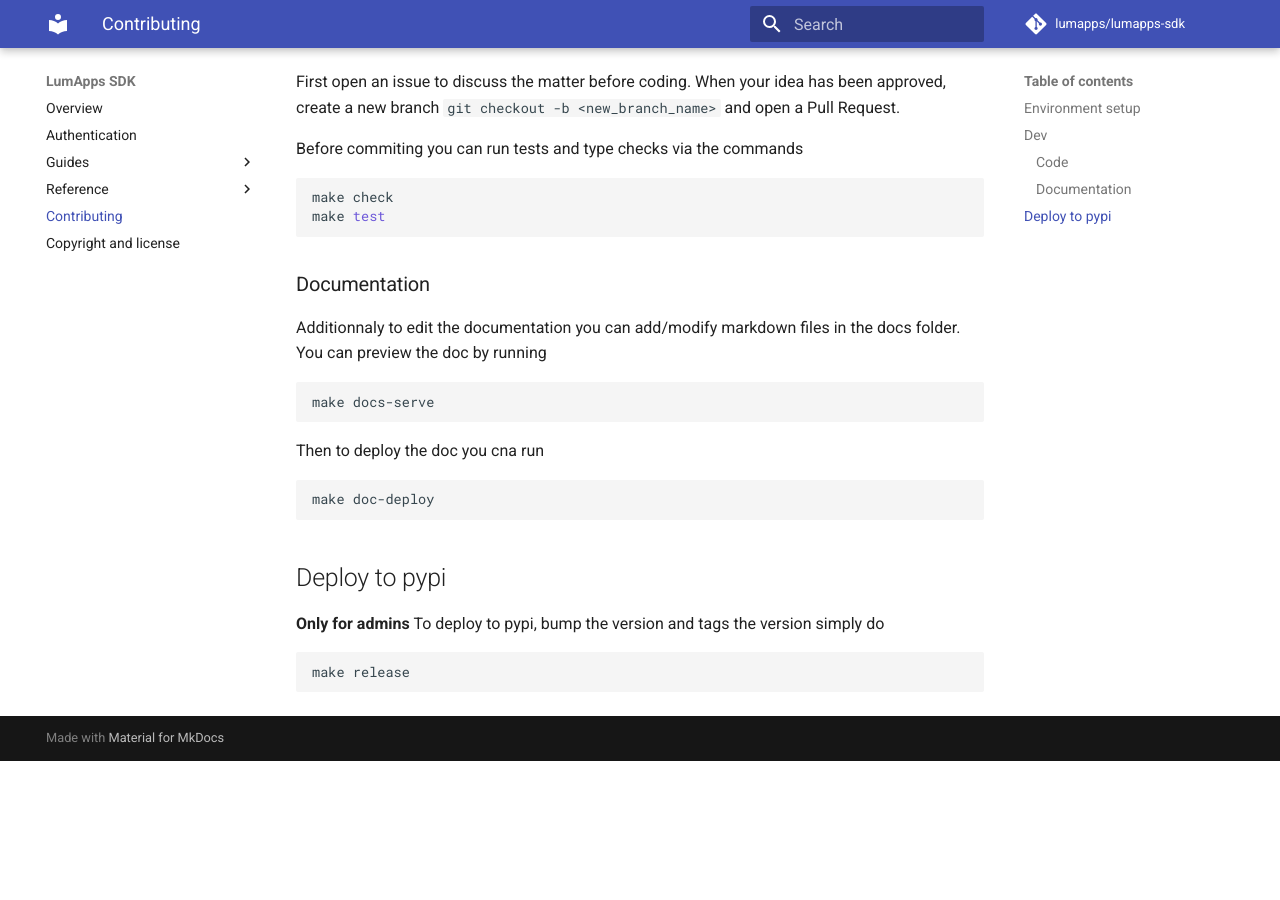
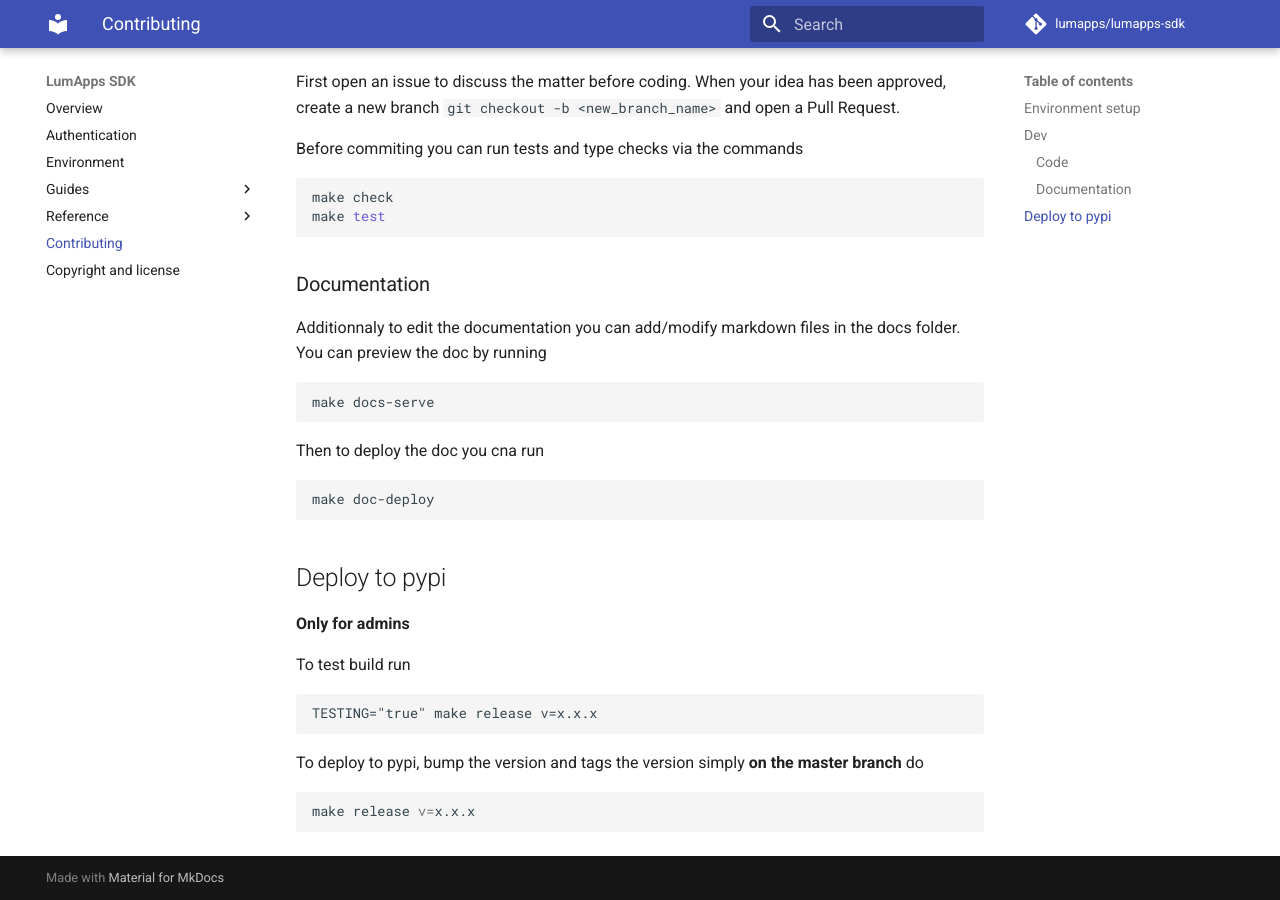
Before and after one commit to lumapps/lumapps-sdk, an MkDocs documentation site: the page built from docs/CONTRIBUTING.md, in a window 1280 px wide and 900 px high, scrolled down 513 px. Built offline with MkDocs 1.6.1 and Material for MkDocs 9.7.7, drawn with Linux system fonts in a browser that asks for light colours; comment, search, counter and statistics services are not loaded; before the commit the page ends 1274 px from its top, so only the background shows below that.

Commit message:
update doc

````diff
--- a/docs/CONTRIBUTING.md
+++ b/docs/CONTRIBUTING.md
@@ -46,8 +46,15 @@ make doc-deploy
 
 
 **Only for admins**
-To deploy to pypi, bump the version and tags the version simply do
+
+To test build run
+
+```
+TESTING="true" make release v=x.x.x
+```
+
+To deploy to pypi, bump the version and tags the version simply **on the master branch** do
 
 ```bash
-make release
+make release v=x.x.x
 ```
--- a/mkdocs.yml
+++ b/mkdocs.yml
@@ -10,6 +10,7 @@ theme:
 nav:
     - Overview: index.md
     - Authentication: authentication.md
+    - Environment: environment.md
     - Guides:
       - Api Client: guides/api_client_guide.md
       - Content:
````
Also changed, not shown: docs/environment.md (added, +13 -0 lines).
